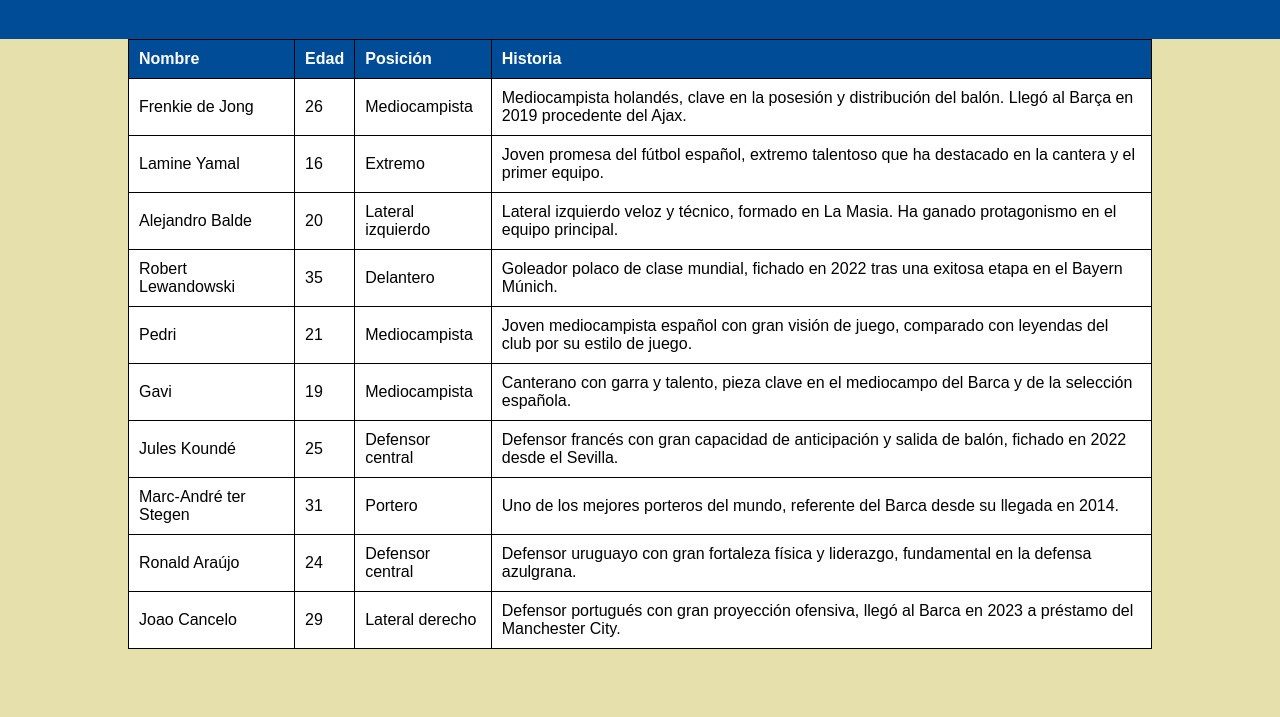
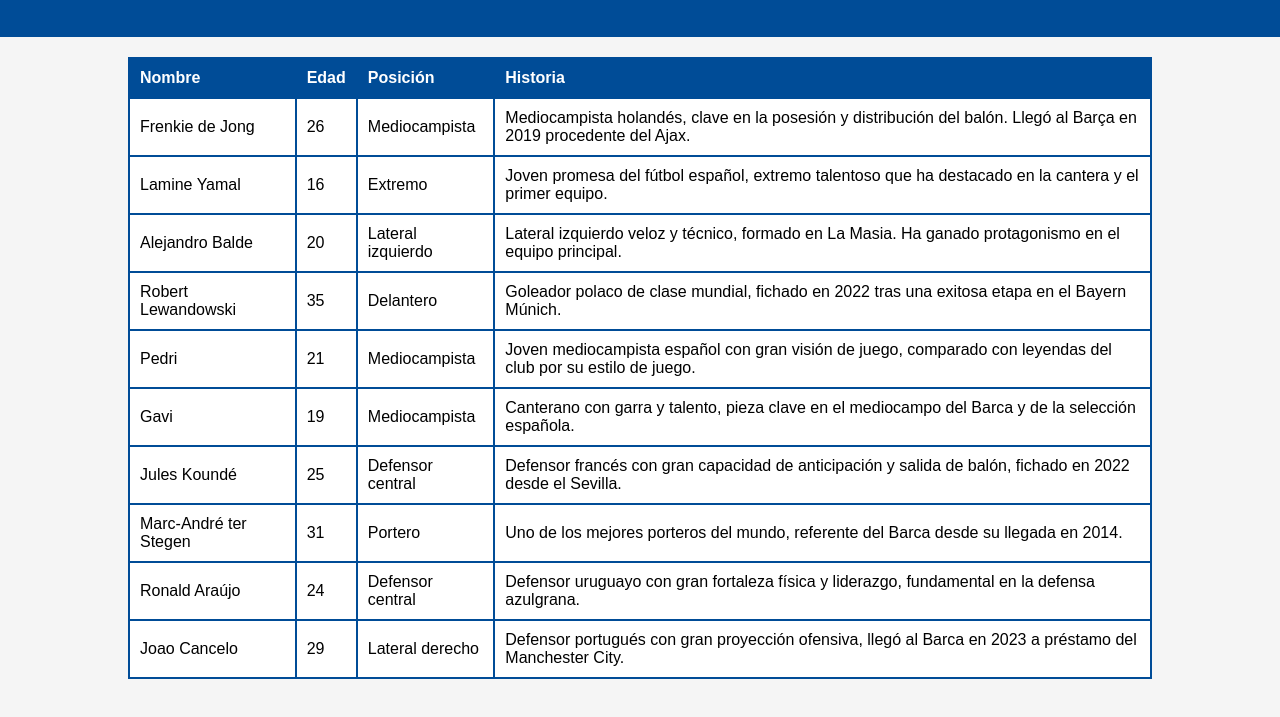
Before and after one commit to EddieZC20/FC-Barcelona, a plain HTML site: page jugadores.html in a window 1280 px wide. Shown: the part 81-798 px from the top of the page. Drawn offline with Linux system fonts and the light colour scheme.

Commit message:
Update jugadores.html

```diff
--- a/jugadores.html
+++ b/jugadores.html
@@ -5,11 +5,13 @@
     <meta name="viewport" content="width=device-width, initial-scale=1.0">
     <title>Jugadores del FC Barcelona</title>
     <style>
-        body { font-family: Arial, sans-serif; margin: 0; padding: 0; text-align: center; background-color: rgb(230, 224, 173); }
+        body { font-family: Arial, sans-serif; margin: 0; padding: 0; text-align: center; background-color:whitesmoke; }
         header { background-color: #004c97; color: white; padding: 20px 0; }
 
-        table { width: 80%; margin: 0 auto; border-collapse: collapse; background-color: white; }
-        th, td { border: 1px solid black; padding: 10px; text-align: left; }
+        h1 { margin-bottom: 20px; }
+
+        table { width: 80%; margin: 20px auto; border-collapse: collapse; background-color: white; border: 2px solid #004c97; }
+        th, td { border: 2px solid #004c97; padding: 10px; text-align: left; }
         th { background-color: #004c97; color: white; }
     </style>
 </head>
```
